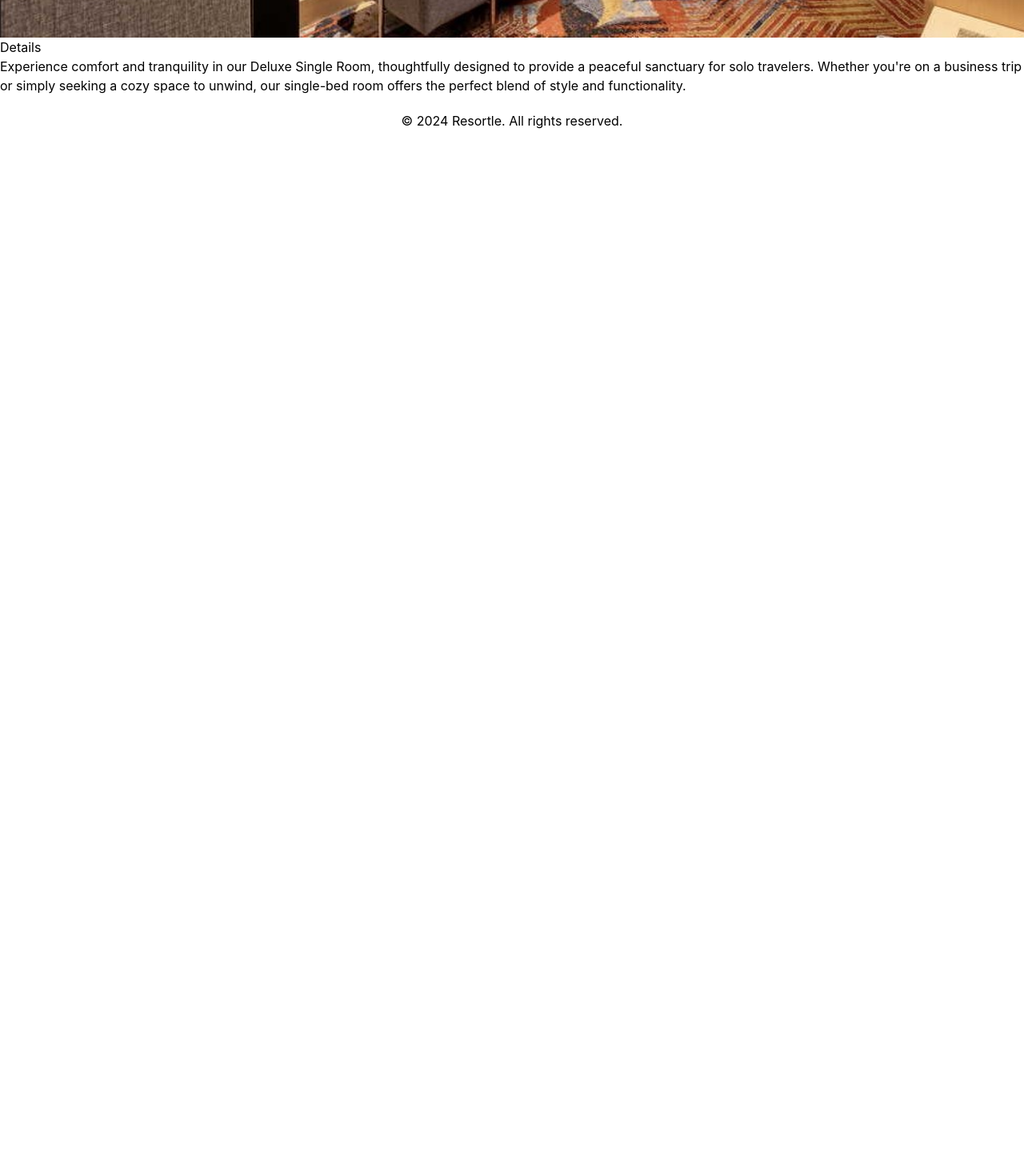
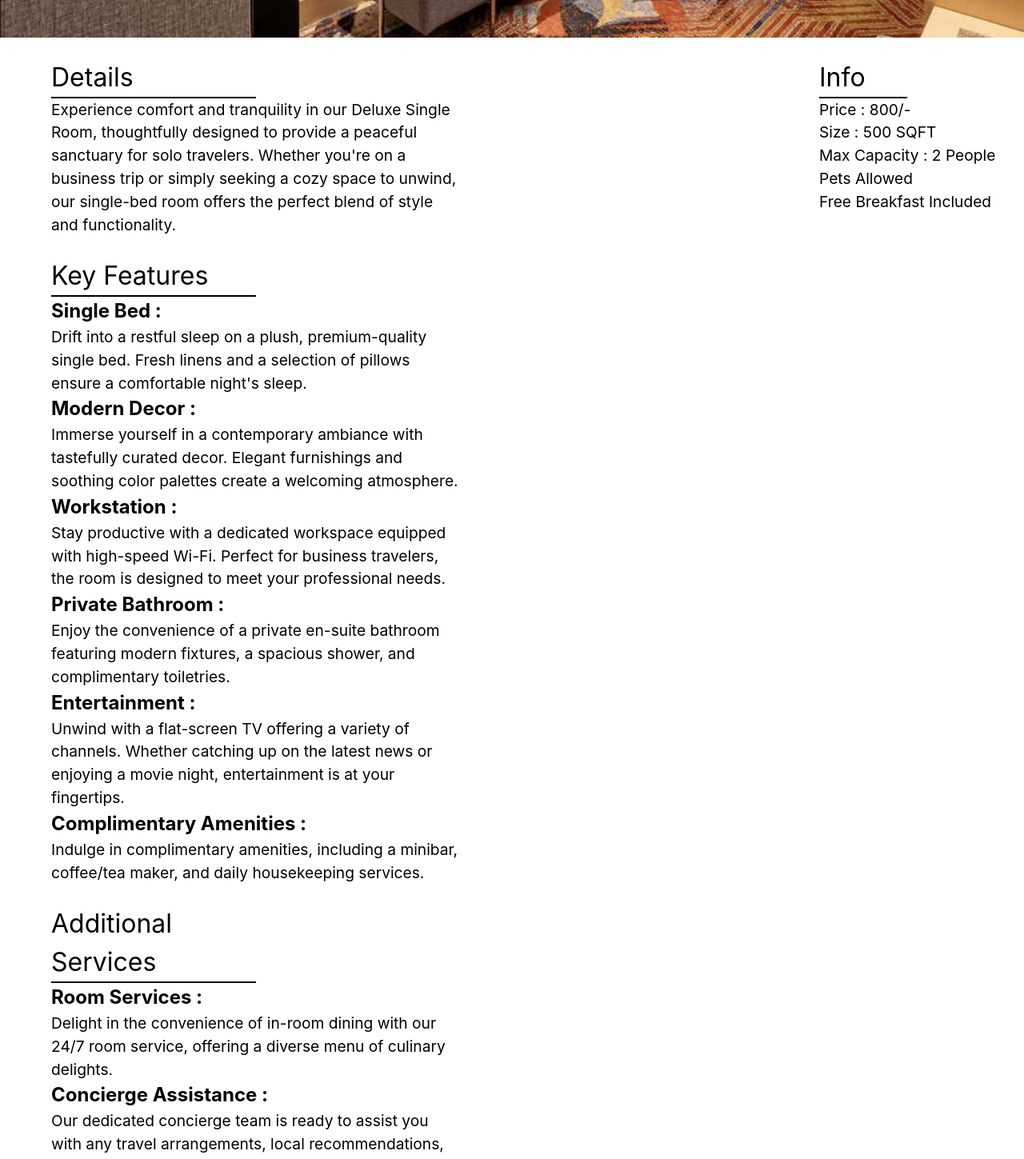
Before and after one commit to nidhidew/Resortle, a React (Create React App) app in the folder ResortBooking/resort_booking/: page /single_room in a window 1280 px wide. Shown: the part 900-2349 px from the top of the page at 80% size. Before the commit the page ends 1063 px from the top, so only its background shows below. Built offline with nearby package versions, Linux system fonts and the light colour scheme; the HTML template or start-up script is replaced by a standard one.

Commit message:
single page feature completed

```diff
--- a/ResortBooking/resort_booking/src/App.css
+++ b/ResortBooking/resort_booking/src/App.css
@@ -378,3 +378,34 @@ select,input,option{
   width: auto;
   height: 883px !important;
 }
+.single-heading{
+  font-size: xx-large;
+  border-bottom: black 2px solid;
+  width: 50%;
+}
+.single-details{
+  padding-top: 2%;
+    padding-left: 5%;
+    padding-right: 55%;
+}
+.single-key{
+  padding-top: 2%;
+    padding-left: 5%;
+    padding-right: 55%;
+}
+.single-services{
+  padding-top: 2%;
+    padding-left: 5%;
+    padding-right: 55%;
+}
+.single-info{
+  padding-top: 2%;
+  margin-left: 80%;
+  position: absolute;
+}
+.p-single{
+  font-size: larger;
+}
+.h3-single{
+  font-size: x-large;
+}
--- a/ResortBooking/resort_booking/src/Components/Lending/Single_Room.jsx
+++ b/ResortBooking/resort_booking/src/Components/Lending/Single_Room.jsx
@@ -13,13 +13,70 @@ const Single_Room = () => {
         </div>
       </div>
       <div className=''>
-        <div>
-          <h1>
+        <div className='single-info'>
+          <h1 className='single-heading'>Info</h1>
+          <h3 className='p-single'>Price : 800/-</h3>
+          <h3 className='p-single'>Size : 500 SQFT</h3>
+          <h3 className='p-single'>Max Capacity : 2 People</h3>
+          <h3 className='p-single'>Pets Allowed</h3>
+          <h3 className='p-single'>Free Breakfast Included</h3>
+        </div>
+        <div className='single-details'>
+          <h1 className='single-heading'>
             Details
           </h1>
-          <p>Experience comfort and tranquility in our Deluxe Single Room, thoughtfully designed to provide a peaceful sanctuary for solo travelers. Whether you're on a business trip or
+          <p className='p-single'>Experience comfort and tranquility in our Deluxe Single Room, thoughtfully designed to provide a peaceful sanctuary for solo travelers. Whether you're on a business trip or
             simply seeking a cozy space to unwind, our single-bed room offers the perfect blend of style and functionality.</p>
         </div>
+        <div className='single-key'>
+          <h1 className='single-heading'>
+            Key Features
+          </h1>
+          <ul>
+            <li>
+              <h3 className='h3-single'><b>Single Bed : </b></h3>
+              <p className='p-single'>Drift into a restful sleep on a plush, premium-quality single bed. Fresh linens and a selection of pillows ensure a comfortable night's sleep.</p>
+            </li>
+            <li>
+              <h3 className='h3-single'><b>Modern Decor : </b></h3>
+              <p className='p-single'>Immerse yourself in a contemporary ambiance with tastefully curated decor. Elegant furnishings and soothing color palettes create a welcoming atmosphere.</p>
+            </li>
+            <li>
+              <h3 className='h3-single'><b>Workstation : </b></h3>
+              <p className='p-single'>Stay productive with a dedicated workspace equipped with high-speed Wi-Fi. Perfect for business travelers, the room is designed to meet your professional needs.</p>
+            </li>
+            <li>
+              <h3 className='h3-single'><b>Private Bathroom : </b></h3>
+              <p className='p-single'>Enjoy the convenience of a private en-suite bathroom featuring modern fixtures, a spacious shower, and complimentary toiletries.</p>
+            </li>
+            <li>
+              <h3 className='h3-single'><b>Entertainment : </b></h3>
+              <p className='p-single'>Unwind with a flat-screen TV offering a variety of channels. Whether catching up on the latest news or enjoying a movie night, entertainment is at your fingertips.</p>
+            </li>
+            <li>
+              <h3 className='h3-single'><b>Complimentary Amenities : </b></h3>
+              <p className='p-single'>Indulge in complimentary amenities, including a minibar, coffee/tea maker, and daily housekeeping services.</p>
+            </li>
+          </ul>
+        </div>
+        <div className='single-services'>
+          <h1 className='single-heading'>Additional Services</h1>
+          <ul>
+            <li>
+              <h3 className='h3-single'><b>Room Services : </b></h3>
+              <p className='p-single'>Delight in the convenience of in-room dining with our 24/7 room service, offering a diverse menu of culinary delights.</p>
+            </li>
+            <li>
+              <h3 className='h3-single'><b>Concierge Assistance : </b></h3>
+              <p className='p-single'>Our dedicated concierge team is ready to assist you with any travel arrangements, local recommendations, or special requests.</p>
+            </li>
+            <li>
+              <h3 className='h3-single'><b>Fitness Center Access : </b></h3>
+              <p className='p-single'>Stay active during your stay with complimentary access to our well-equipped fitness center.</p>
+            </li>
+          </ul>
+        </div>
+
       </div>
     </div>
   )
```
